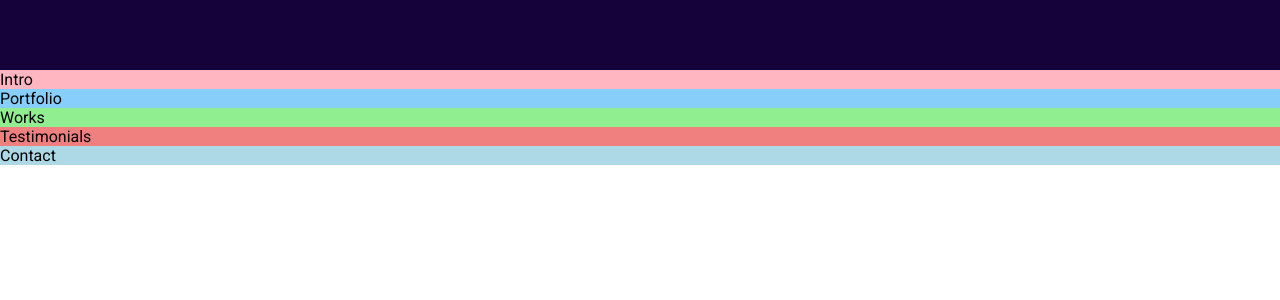
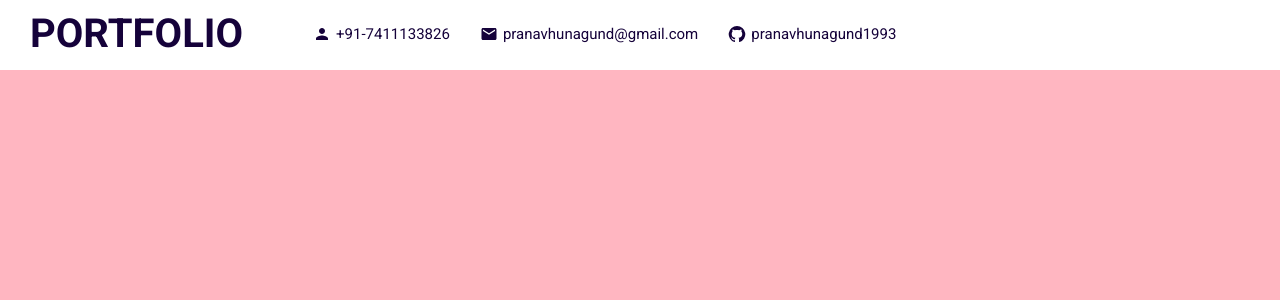
Before and after one commit to pranavhunagund1993/react-portfolio, a React (Create React App) app: page / in a window 1280 px wide. Shown: the top 300 px of the page. Built offline with nearby package versions, Linux system fonts and the light colour scheme.

Commit message:
react portfolio topbar started

```diff
--- a/package.json
+++ b/package.json
@@ -3,6 +3,10 @@
   "version": "0.1.0",
   "private": true,
   "dependencies": {
+    "@emotion/react": "^11.11.1",
+    "@emotion/styled": "^11.11.0",
+    "@mui/icons-material": "^5.14.0",
+    "@mui/material": "^5.14.0",
     "@testing-library/jest-dom": "^5.16.5",
     "@testing-library/react": "^13.4.0",
     "@testing-library/user-event": "^13.5.0",
--- a/public/index.html
+++ b/public/index.html
@@ -6,7 +6,7 @@
     <meta name="viewport" content="width=device-width, initial-scale=1" />
     <meta name="description" content="Web site created using create-react-app" />
     <!-- Font-family External Link -->
-    <link href="https://fonts.googleapis.com/css2?family=Roboto:wght@100;300;400;700;900&display=swap" rel="stylesheet">
+    <link href="https://fonts.googleapis.com/css2?family=Roboto:wght@100;200;300;400;500;700;900&display=swap" rel="stylesheet">
     <!-- <link rel="apple-touch-icon" href="%PUBLIC_URL%/logo192.png" />
     <link rel="manifest" href="%PUBLIC_URL%/manifest.json" /> -->
     <title>React Portfolio Website</title>
@@ -15,6 +15,7 @@
       * {
         font-family: 'Roboto', sans-serif;
         margin: 0;
+        overflow-x: hidden;
       }
     </style>
 
--- a/src/app.scss
+++ b/src/app.scss
@@ -0,0 +1,23 @@
+.app {
+    height: 100vh;
+
+    .sections {
+        width: 100%;
+        height: calc(100vh - 70px);
+        background-color: lightsalmon;
+        position: relative;
+        top: 70px;
+        scroll-behavior: smooth;
+        scroll-snap-type: y mandatory;
+        // scrollbar-width: none;  // for firefox
+        &::-webkit-scrollbar {
+            display: none;
+        }
+
+        > *{
+            width: 100vw;
+            height: calc(100vh - 70px);
+            scroll-snap-align: start;
+        }
+    }
+}
--- a/src/components/contact/Contact.jsx
+++ b/src/components/contact/Contact.jsx
@@ -3,8 +3,8 @@ import "./contact.scss";
 
 function Contact() {
     return (
-        <div className="contact">
-            Contact
+        <div className="contact" id='contact'>
+
         </div>
     )
 }
--- a/src/components/intro/Intro.jsx
+++ b/src/components/intro/Intro.jsx
@@ -3,8 +3,8 @@ import "./intro.scss";
 
 function Intro() {
     return (
-        <div className="intro">
-            Intro
+        <div className="intro" id='intro'>
+
         </div>
     )
 }
--- a/src/components/portfolio/Portfolio.jsx
+++ b/src/components/portfolio/Portfolio.jsx
@@ -3,8 +3,8 @@ import './portfolio.scss';
 
 function Portfolio() {
     return (
-        <div className="portfolio">
-            Portfolio
+        <div className="portfolio" id='portfolio'>
+
         </div>
     )
 }
--- a/src/components/testimonials/Testimonials.jsx
+++ b/src/components/testimonials/Testimonials.jsx
@@ -3,8 +3,8 @@ import './testimonials.scss';
 
 function Testimonials() {
     return (
-        <div className="testimonials">
-            Testimonials
+        <div className="testimonials" id='testimonials'>
+
         </div>
     )
 }
--- a/src/components/topBar/Topbar.jsx
+++ b/src/components/topBar/Topbar.jsx
@@ -1,10 +1,30 @@
 import React from 'react';
 import './topbar.scss';
+import PersonIcon from '@mui/icons-material/Person';
+import MailIcon from '@mui/icons-material/Mail';
+import GitHubIcon from '@mui/icons-material/GitHub';
 
 function Topbar() {
     return (
-        <div className="topbar">
-
+        <div className="topbar" id='topbar'>
+            <div className="wrapper">
+                <div className="left">
+                    <a href="#intro" className='logo'>PORTFOLIO</a>
+                    <div className="itemContainer">
+                        <PersonIcon className='icon'/>
+                        <span>+91-7411133826</span>
+                    </div>
+                    <div className="itemContainer">
+                        <MailIcon className='icon'/>
+                        <span>pranavhunagund@gmail.com</span>
+                    </div>
+                    <div className="itemContainer">
+                        <GitHubIcon className='icon'/>
+                        <span>pranavhunagund1993</span>
+                    </div>
+                </div>
+                <div className="right"></div>
+            </div>
         </div>
     )
 }
--- a/src/components/topBar/topbar.scss
+++ b/src/components/topBar/topbar.scss
@@ -1,5 +1,46 @@
+@import "../../global.scss";
+
 .topbar {
     width: 100%;
     height: 70px;
-    background-color: #15023a;
+    background-color: white;
+    color: $mainColor;
+    position: fixed;
+    top: 0;
+    z-index: 2;
+
+    .wrapper {
+        padding: 10px 30px;
+        display: flex;
+        align-items: center;
+        justify-content: space-between;
+
+        .left {
+                display: flex;
+                align-items: center;
+            .logo {
+                font-size: 40px;
+                font-weight: 700;
+                text-decoration: none;
+                color: inherit;
+                margin-right: 40px;
+            }
+
+            .itemContainer {
+                display: flex;
+                align-items: center;
+                margin-left: 30px;
+
+                .icon {
+                    font-size: 18px;
+                    margin-right: 5px;
+                }
+
+                span {
+                    font-size: 15px;
+                    font-weight: 400;
+                }
+            }
+        }
+    }
 }
--- a/src/components/works/Works.jsx
+++ b/src/components/works/Works.jsx
@@ -3,8 +3,8 @@ import './works.scss';
 
 function Works() {
     return (
-        <div className="works">
-            Works
+        <div className="works" id='works'>
+
         </div>
     )
 }
--- /dev/null
+++ b/src/global.scss
@@ -0,0 +1,2 @@
+// $ is used to Declare the variables
+$mainColor: #15023a
```
Also changed, not shown: 1 other file (tests, documents, lock files or other folders).
